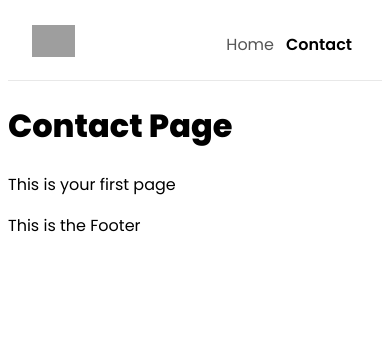
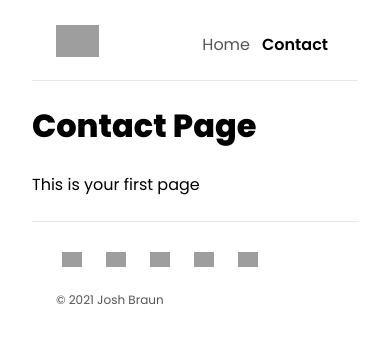
Before and after one commit to braunjj/iamjoshbraun, a Gatsby site: page /contact in a window 390 px wide. Built offline with nearby package versions, Linux system fonts and the light colour scheme; Gatsby itself is replaced by a stand-in of ours; grey boxes are pictures that could not be loaded.

Commit message:
Added footer component to layout

```diff
--- /dev/null
+++ b/src/components/footer.js
@@ -0,0 +1,27 @@
+import React, { Component } from 'react';
+import { Link } from "gatsby"
+
+export default class Header extends Component {
+  constructor(props){
+    super(props);
+  }
+
+  render() {
+    const year = new Date().getFullYear()
+
+    return (
+        <footer>
+          <div className="social_links">
+              <a title="Twitter" className="button" target="blank" href="https://twitter.com/iamjoshbraun"><img src="../assets/social/twitter.svg"/></a>
+              <a title="Instagram" className="button" target="blank" href="https://www.instagram.com/iamjoshbraun/"><img src="../assets/social/instagram.svg"/></a>
+              <a title="Linkedin" className="button" target="blank" href="https://www.linkedin.com/in/joshuajbraun/"><img src="../assets/social/linkedin.svg"/></a>
+              <a title="Dribbble" className="button" target="blank" href="https://dribbble.com/iamjoshbraun"><img src="../assets/social/dribbble.svg"/></a>
+              <a title="Messenger" className="button" target="blank" href="https://www.messenger.com/t/joshuajbraun"><img src="../assets/social/messenger.svg"/></a>
+          </div>
+          <div id="copyright">
+              <p>© <span id="year">{year}</span> Josh Braun</p>
+          </div>
+        </footer>
+      )
+    }
+}
--- a/src/components/header.js
+++ b/src/components/header.js
@@ -17,7 +17,7 @@ export default class Header extends Component {
             <Link to="/contact" id="contact" title="Contact" activeClassName="active">Contact</Link>
 
           </nav>
-  </div>
+      </div>
       )
     }
 }
--- a/src/components/layout.js
+++ b/src/components/layout.js
@@ -1,6 +1,7 @@
 import React, { Component } from 'react';
 import { Helmet } from 'react-helmet';
 import Header from '../components/header';
+import Footer from '../components/footer';
 
 import '../styles/main.scss';
 
@@ -8,19 +9,20 @@ export default class Layout extends Component {
   constructor(props){
     super(props);
   }
+
   render() {
     return (
       <div className="app">
         <Helmet>
             <meta charSet="utf-8" />
-            <title>Josh Braun</title>
+            <title>{this.props.pageTitle}</title>
         </Helmet>
 
         <Header />
 
         {this.props.children}
 
-        <p>This is the Footer</p>
+        <Footer />
       </div>
     )
   }
--- a/src/pages/contact.js
+++ b/src/pages/contact.js
@@ -8,7 +8,7 @@ export default class Home extends Component {
 
   render() {
     return (
-      <Layout>
+      <Layout pageTitle="Contact">
         <h1>Contact Page</h1>
         <p>This is your first page</p>
       </Layout>
--- a/src/pages/index.js
+++ b/src/pages/index.js
@@ -8,7 +8,7 @@ export default class Home extends Component {
 
   render() {
     return (
-        <Layout>
+        <Layout pageTitle="Josh Braun">
           <h1>Welcome</h1>
           <p>This is your first page</p>
         </Layout>
--- /dev/null
+++ b/src/styles/components/_footer.scss
@@ -0,0 +1,51 @@
+@use '../foundation/colors';
+@use '../foundation/fonts';
+
+footer {
+  max-width: 940px;
+  padding-top: 24px;
+  margin: 24px auto 0;
+  display: flex;
+  width: 100%;
+  border-top: 1px solid colors.$light-gray;
+  justify-content: space-between;
+}
+.social_links {
+  display: flex;
+  margin-bottom: 24px;
+}
+.social_links a {
+  margin: 0 12px 0 0;
+  padding: 6px;
+  background: colors.$white;
+  font-size: 14px;
+  border: none;
+}
+.social_links img {
+  width: 20px;
+  height: auto;
+  padding: 0;
+  margin: 0;
+}
+.social_links a:hover,
+.social_links a:focus,
+.social_links a:active {
+  opacity: 0.5;
+  background: none;
+  border: none;
+  box-shadow: none;
+}
+
+#copyright p{font-size: 12px; text-align:right; color: colors.$med-gray;}
+
+@media all and (max-width: 940px) {
+      footer {
+        padding: 24px 24px 0;
+        box-sizing: border-box;
+      }
+    }
+    @media all and (max-width: 640px) {
+      footer {display:block; padding-bottom: 24px;}
+      .social_links {margin-bottom:12px;}
+      #copyright p{font-size: 12px; text-align:left; color: colors.$med-gray;}
+    }
--- a/src/styles/components/_layout.scss
+++ b/src/styles/components/_layout.scss
@@ -1,43 +1,2 @@
 @use '../foundation/colors';
 @use '../foundation/fonts';
-
-.header#main {
-  max-width: 940px;
-  height: 72px;
-  display: flex;
-  margin: 0 auto;
-  border-bottom: 1px solid colors.$light-gray;
-  align-items: center;
-  justify-content: space-between;
-}
-
-.header#main #logo img {
-  max-height: 32px;
-  transition: 0.3s all ease;
-}
-
-.header#main #logo:hover img {
-  opacity: 0.7;
-}
-
-.header#main nav a {
-  color: colors.$med-gray;
-  font-weight: normal;
-  padding: 0 6px;
-  text-decoration: none;
-}
-
-.header#main nav a:hover {
-  color: colors.$black;
-}
-
-.header#main nav a.active {
-  color: colors.$black;
-  font-weight: 600;
-}
-
-@media all and (max-width: 986px) {
-  .header#main {
-    padding: 0 24px;
-  }
-}
--- a/src/styles/foundation/_colors.scss
+++ b/src/styles/foundation/_colors.scss
@@ -1,5 +1,6 @@
 $accent-red: #cf3200;
 
+$white: #ffffff;
 $light-gray: #e8e8e8;
 $med-gray: #555555;
 $dark-gray: #333333;
--- a/src/styles/main.scss
+++ b/src/styles/main.scss
@@ -1,9 +1,35 @@
 @use './foundation/colors';
 @use './foundation/fonts';
 @forward "./components/header";
+@forward "./components/footer";
 
 html {
   font-family: fonts.$primary-font;
+}
+
+::selection {
+  background: #ddd;
+  /* Safari */
+  color: #000;
+}
+::-moz-selection {
+  background: #ddd;
+  /* Firefox */
+  color: #000;
+}
+
+.divider {
+  margin: 24px 0;
+  display: block;
+  height: 0px;
+  width: 100%;
+  border-bottom: 1px solid #e8e8e8;
+}
+
+.app {
+  max-width: 940px;
+  margin: 0 auto;
+  padding: 0 24px;
 }
 
 p {
```
